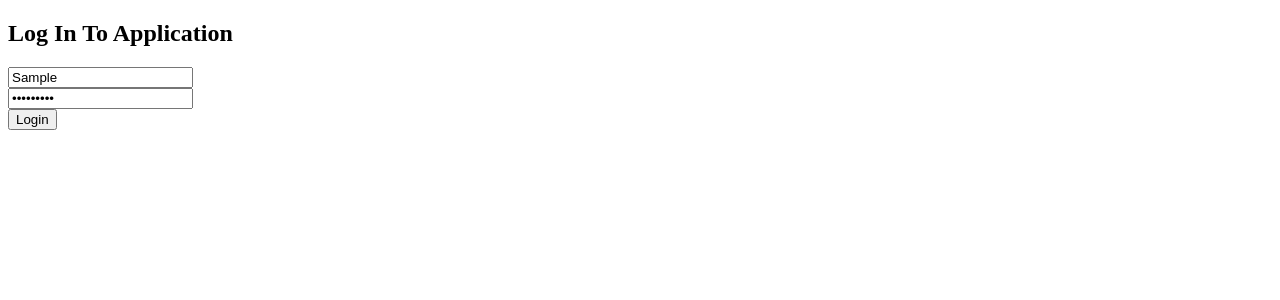
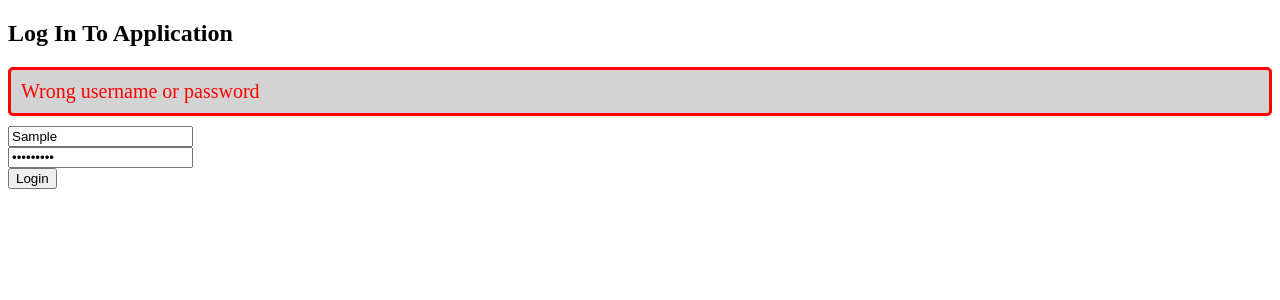
Before and after one commit to rjloube/bloglist-frontend, a React (Vite) app: page / in a window 1280 px wide. Both pictures are taken after typing "Sample", "Sample123" into the empty fields and a click on the button "Login". Shown: the top 300 px of the page. Built offline with nearby package versions, Linux system fonts and the light colour scheme; no server answers.

Commit message:
5.4: Blog List Frontend, step 4

```diff
--- a/src/App.jsx
+++ b/src/App.jsx
@@ -12,6 +12,8 @@ const App = () => {
   const [user, setUser] = useState(null);
   const [username, setUsername] = useState("");
   const [password, setPassword] = useState("");
+  const [message, setMessage] = useState(null);
+  const [messageType, setMessageType] = useState("");
 
   useEffect(() => {
     blogService.getAll().then((blogs) => setBlogs(blogs));
@@ -37,6 +39,12 @@ const App = () => {
       setPassword("");
     } catch (exception) {
       console.error(exception);
+      setMessage("Wrong username or password");
+      setMessageType("error");
+      setTimeout(() => {
+        setMessage(null);
+        setMessageType("");
+      }, 5000);
     }
   };
 
@@ -49,6 +57,8 @@ const App = () => {
           setUsername={setUsername}
           password={password}
           setPassword={setPassword}
+          message={message}
+          messageType={messageType}
         />
       ) : (
         <BlogForm
@@ -57,11 +67,15 @@ const App = () => {
           blogs={blogs}
           setBlogs={setBlogs}
           title={title}
-          setNewTitle = {setNewTitle}
+          setNewTitle={setNewTitle}
           author={author}
-          setNewAuthor = {setNewAuthor}
+          setNewAuthor={setNewAuthor}
           url={url}
-          setNewUrl = {setNewUrl}
+          setNewUrl={setNewUrl}
+          message={message}
+          setMessage={setMessage}
+          messageType={messageType}
+          setMessageType={setMessageType}
         />
       )}
     </div>
--- a/src/components/BlogForm.jsx
+++ b/src/components/BlogForm.jsx
@@ -1,4 +1,5 @@
 import Blog from "./Blog";
+import Notification from "./Notification";
 import blogService from "../services/blogs";
 
 const BlogForm = ({
@@ -12,6 +13,10 @@ const BlogForm = ({
   setNewAuthor,
   url,
   setNewUrl,
+  message,
+  setMessage,
+  messageType,
+  setMessageType,
 }) => {
   const logout = () => {
     window.localStorage.removeItem("loggedBlogAppUser");
@@ -38,16 +43,37 @@ const BlogForm = ({
       url: url,
     };
 
-    const returnedBlog = await blogService.create(newBlog);
-    setBlogs(blogs.concat(returnedBlog));
-    setNewTitle("");
-    setNewAuthor("");
-    setNewUrl("");
+    try {
+      const returnedBlog = await blogService.create(newBlog);
+      setBlogs(blogs.concat(returnedBlog));
+      setNewTitle("");
+      setNewAuthor("");
+      setNewUrl("");
+      setMessage(
+        `a new blog ${returnedBlog.title} by ${returnedBlog.author} added`
+      );
+      setMessageType("info");
+      setTimeout(() => {
+        setMessage(null);
+        setMessageType("");
+      }, 5000);
+    } catch (exception) {
+      console.error(exception);
+      setMessage("All fields are required");
+      setMessageType("error");
+      setTimeout(() => {
+        setMessage(null);
+        setMessageType("");
+      }, 5000);
+    }
+
+
   };
 
   return (
     <div>
       <h2>Blogs</h2>
+      <Notification message={message} messageType={messageType} />
       <p>
         {user.name} logged in
         <button onClick={logout}>logout</button>
@@ -55,14 +81,31 @@ const BlogForm = ({
       <h2>Create New</h2>
       <form onSubmit={addBlog}>
         <div>
-          title: <input type="text" value={title}  name="title" onChange={handleTitleChange} />
+          title:{" "}
+          <input
+            type="text"
+            value={title}
+            name="title"
+            onChange={handleTitleChange}
+          />
         </div>
         <div>
           author:{" "}
-          <input type="text" value={author} name="author" onChange={handleAuthorChange} />
+          <input
+            type="text"
+            value={author}
+            name="author"
+            onChange={handleAuthorChange}
+          />
         </div>
         <div>
-          url: <input type="text" value={url} name="url" onChange={handleUrlChange} />
+          url:{" "}
+          <input
+            type="text"
+            value={url}
+            name="url"
+            onChange={handleUrlChange}
+          />
         </div>
         <button type="submit">create</button>
       </form>
--- a/src/components/LoginForm.jsx
+++ b/src/components/LoginForm.jsx
@@ -1,13 +1,18 @@
+import Notification from './Notification';
+
 const LoginForm = ({
   handleLogin,
   username,
   setUsername,
   password,
   setPassword,
+  message,
+  messageType,
 }) => {
   return (
     <>
       <h2>Log In To Application</h2>
+      <Notification message={message} messageType={messageType} />
       <form onSubmit={handleLogin}>
         <div>
           <input
--- /dev/null
+++ b/src/components/Notification.jsx
@@ -0,0 +1,9 @@
+const Notification = ({ message, messageType }) => {
+  if (message === null) {
+    return null;
+  }
+
+  return <div className={messageType}>{message}</div>;
+};
+
+export default Notification;
--- /dev/null
+++ b/src/index.css
@@ -0,0 +1,19 @@
+.error {
+  color: red;
+  background: lightgrey;
+  font-size: 20px;
+  border-style: solid;
+  border-radius: 5px;
+  padding: 10px;
+  margin-bottom: 10px;
+}
+
+.info {
+  color: green;
+  background: lightgrey;
+  font-size: 20px;
+  border-style: solid;
+  border-radius: 5px;
+  padding: 10px;
+  margin-bottom: 10px;
+}
--- a/src/main.jsx
+++ b/src/main.jsx
@@ -1,4 +1,5 @@
 import ReactDOM from 'react-dom/client'
 import App from './App'
+import './index.css'
 
 ReactDOM.createRoot(document.getElementById('root')).render(<App />)
```
